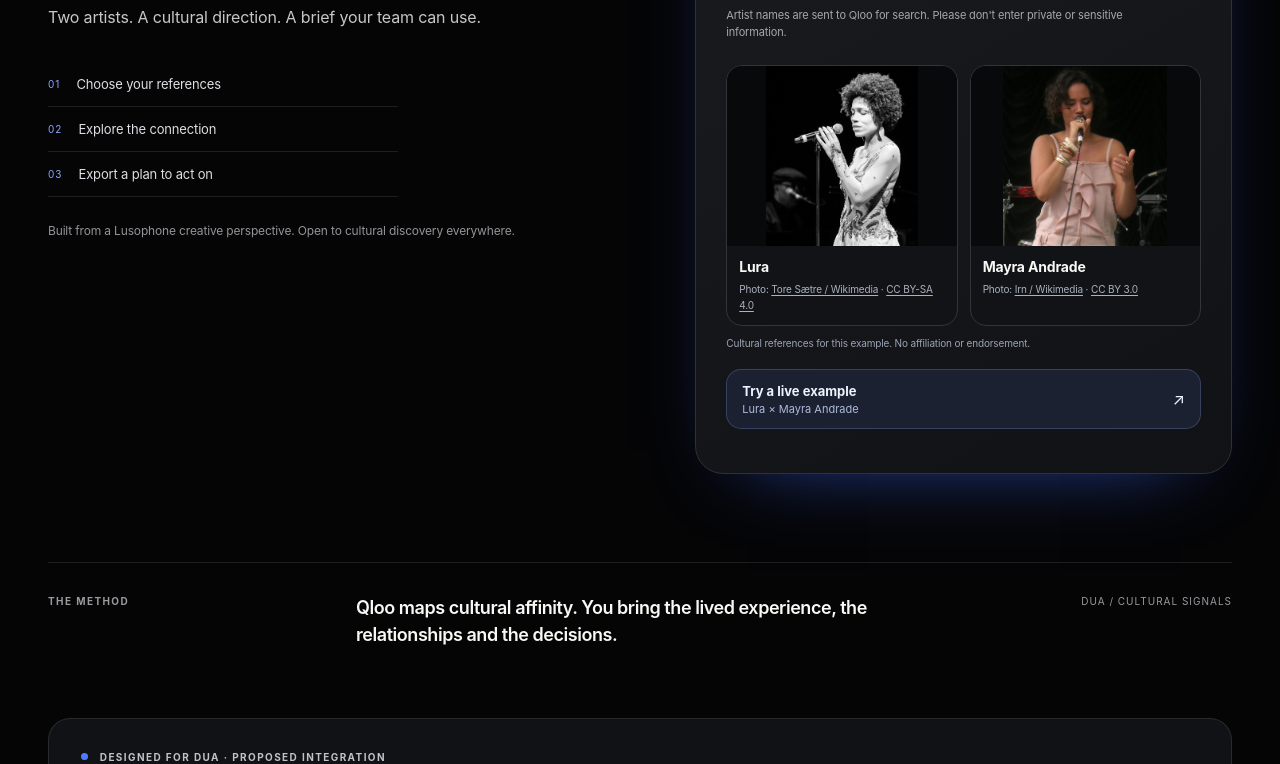
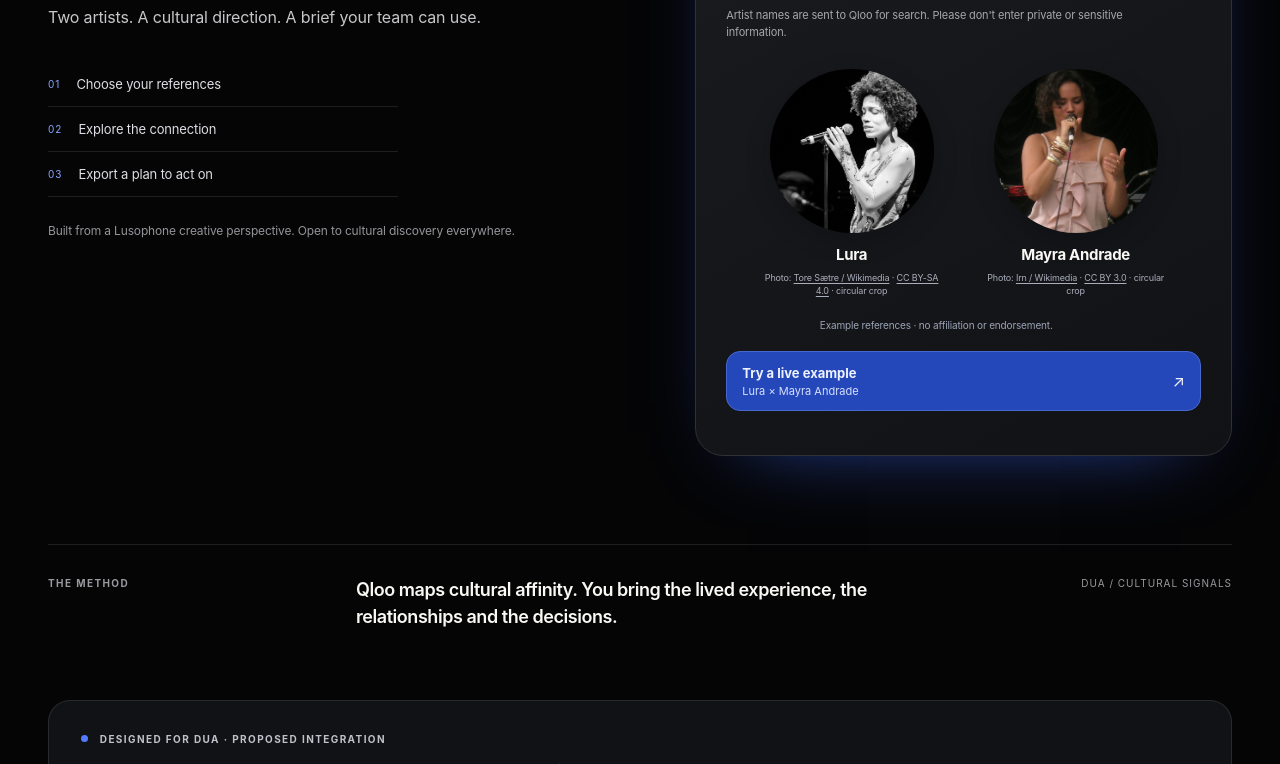
Before and after one commit to duaia-cyber/dua-cultural-signals-qloo, a website: page public/index.html in a window 1280 px wide. Shown: the part 396-1160 px from the top of the page. Drawn offline with Linux system fonts and the light colour scheme.

Commit message:
Refine artist portraits and primary action hierarchy

```diff
--- a/public/index.html
+++ b/public/index.html
@@ -5,8 +5,8 @@
   <meta name="viewport" content="width=device-width, initial-scale=1">
   <meta name="description" content="Explore a creative brief through cultural reference points.">
   <title>DUA Cultural Signals</title>
-  <link rel="stylesheet" href="/style.css?v=portraits-3">
-  <script src="/app.js?v=portraits-3" type="module"></script>
+  <link rel="stylesheet" href="/style.css?v=portraits-4">
+  <script src="/app.js?v=portraits-4" type="module"></script>
 </head>
 <body>
   <header class="topbar">
@@ -33,9 +33,9 @@
         </form>
         <p class="privacy">Artist names are sent to Qloo for search. Please don't enter private or sensitive information.</p>
         <div class="artist-preview" aria-label="Artists in the live example">
-          <figure><img src="/portraits/lura.jpg" alt="Lura performing at Cosmopolite in 2017" width="763" height="900" referrerpolicy="no-referrer"><figcaption><strong>Lura</strong><small>Photo: <a href="https://commons.wikimedia.org/wiki/File:Lura_Cosmopolite_(221240).jpg" target="_blank" rel="noopener noreferrer">Tore Sætre / Wikimedia</a> · <a href="https://creativecommons.org/licenses/by-sa/4.0/" target="_blank" rel="noopener noreferrer">CC BY-SA 4.0</a></small></figcaption></figure>
-          <figure><img src="/portraits/mayra-andrade.jpg" alt="Mayra Andrade performing in Central Park in 2009" width="669" height="735" referrerpolicy="no-referrer"><figcaption><strong>Mayra Andrade</strong><small>Photo: <a href="https://commons.wikimedia.org/wiki/File:Mayra_Andrade.jpg" target="_blank" rel="noopener noreferrer">Irn / Wikimedia</a> · <a href="https://creativecommons.org/licenses/by/3.0/" target="_blank" rel="noopener noreferrer">CC BY 3.0</a></small></figcaption></figure>
-          </div><p class="portrait-note">Cultural references for this example. No affiliation or endorsement.</p>
+          <figure><img src="/portraits/lura.jpg" alt="Lura performing at Cosmopolite in 2017" width="763" height="900" referrerpolicy="no-referrer"><figcaption><strong>Lura</strong><small>Photo: <a href="https://commons.wikimedia.org/wiki/File:Lura_Cosmopolite_(221240).jpg" target="_blank" rel="noopener noreferrer">Tore Sætre / Wikimedia</a> · <a href="https://creativecommons.org/licenses/by-sa/4.0/" target="_blank" rel="noopener noreferrer">CC BY-SA 4.0</a><span class="crop-credit"> · circular crop</span></small></figcaption></figure>
+          <figure><img src="/portraits/mayra-andrade.jpg" alt="Mayra Andrade performing in Central Park in 2009" width="669" height="735" referrerpolicy="no-referrer"><figcaption><strong>Mayra Andrade</strong><small>Photo: <a href="https://commons.wikimedia.org/wiki/File:Mayra_Andrade.jpg" target="_blank" rel="noopener noreferrer">Irn / Wikimedia</a> · <a href="https://creativecommons.org/licenses/by/3.0/" target="_blank" rel="noopener noreferrer">CC BY 3.0</a><span class="crop-credit"> · circular crop</span></small></figcaption></figure>
+          </div><p class="portrait-note">Example references · no affiliation or endorsement.</p>
           <button id="try-example" class="try-example" type="button"><span>Try a live example</span><small>Lura × Mayra Andrade</small><span aria-hidden="true">↗</span></button>
         <div id="search-status" class="status" aria-live="polite"></div>
         <div id="matches" class="matches" aria-label="Search results"></div>
--- a/public/style.css
+++ b/public/style.css
@@ -216,3 +216,6 @@ footer { display: flex; flex-wrap: wrap; justify-content: space-between; gap: 14
 .artist-preview{display:grid;grid-template-columns:repeat(2,minmax(0,1fr));gap:12px;margin-top:24px}.artist-preview figure{margin:0;min-width:0;border:1px solid #30343b;border-radius:16px;overflow:hidden;background:#111317}.artist-preview img{display:block;width:100%;height:180px;object-fit:contain;background:#08090b}.artist-preview figcaption{padding:12px}.artist-preview strong{display:block;font-size:14px}.artist-preview small{display:block;color:#aab1bf;font-size:10px;line-height:1.6;margin-top:6px}.artist-preview a{color:inherit;text-underline-offset:2px}.portrait-note{font-size:10px!important;color:#9ba4b4!important;margin:10px 0!important}@media(max-width:380px){.artist-preview{gap:8px}.artist-preview img{height:130px}.artist-preview figcaption{padding:9px}.artist-preview strong{font-size:12px}}
 
 .artist-preview img[hidden]{display:none}
+
+/* Artist-led presentation: open portraits, no enclosing cards. */
+.artist-preview{gap:28px;margin:28px auto 20px;max-width:420px}.artist-preview figure{border:0;border-radius:0;background:transparent;overflow:visible;text-align:center}.artist-preview img{width:min(100%,164px);height:auto;aspect-ratio:1;object-fit:cover;object-position:50% 25%;border-radius:50%;margin:0 auto;background:#111;box-shadow:0 8px 26px rgba(0,0,0,.2)}.artist-preview figcaption{padding:12px 0 0}.artist-preview strong{font-size:15px;letter-spacing:-.02em}.artist-preview small{font-size:9px;line-height:1.5;color:#a9aebb;max-width:180px;margin:7px auto 0}.portrait-note{text-align:center}.try-example{border-radius:14px;background:#2447ba;border-color:#4768ce;min-height:60px}.try-example:hover{background:#2e55d2}.try-example small{color:#d6e0ff}.panel-top{opacity:.75}.panel h2{letter-spacing:-.045em}.research-trace summary:focus-visible{outline:2px solid #527be5;outline-offset:4px}.result-hint{max-width:600px}@media(max-width:380px){.artist-preview{gap:16px}.artist-preview img{width:112px;height:112px}.artist-preview strong{font-size:13px}.artist-preview small{font-size:9px}.artist-preview figcaption{padding:10px 0 0}}
```
Also changed, not shown: README.md.
